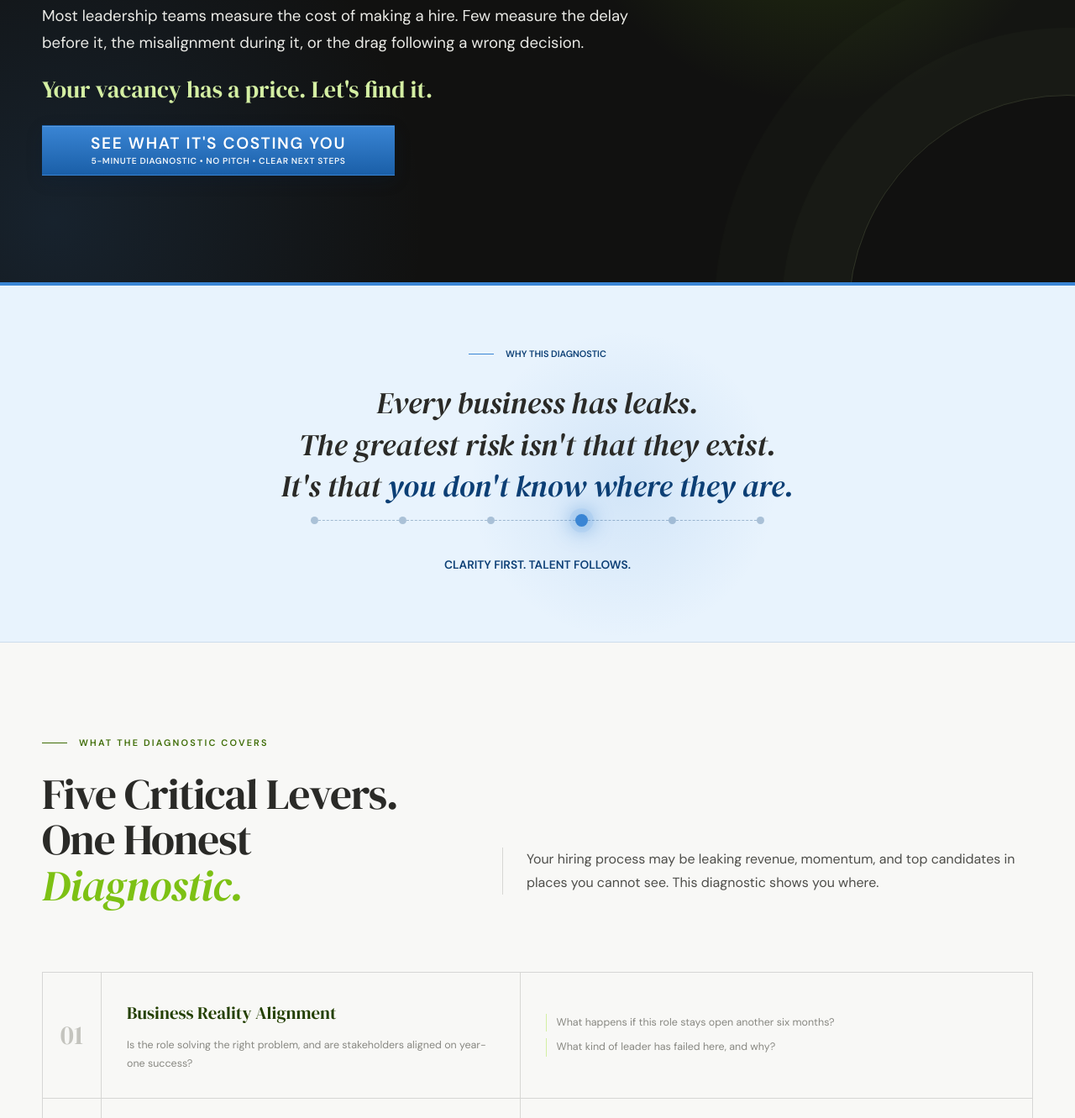
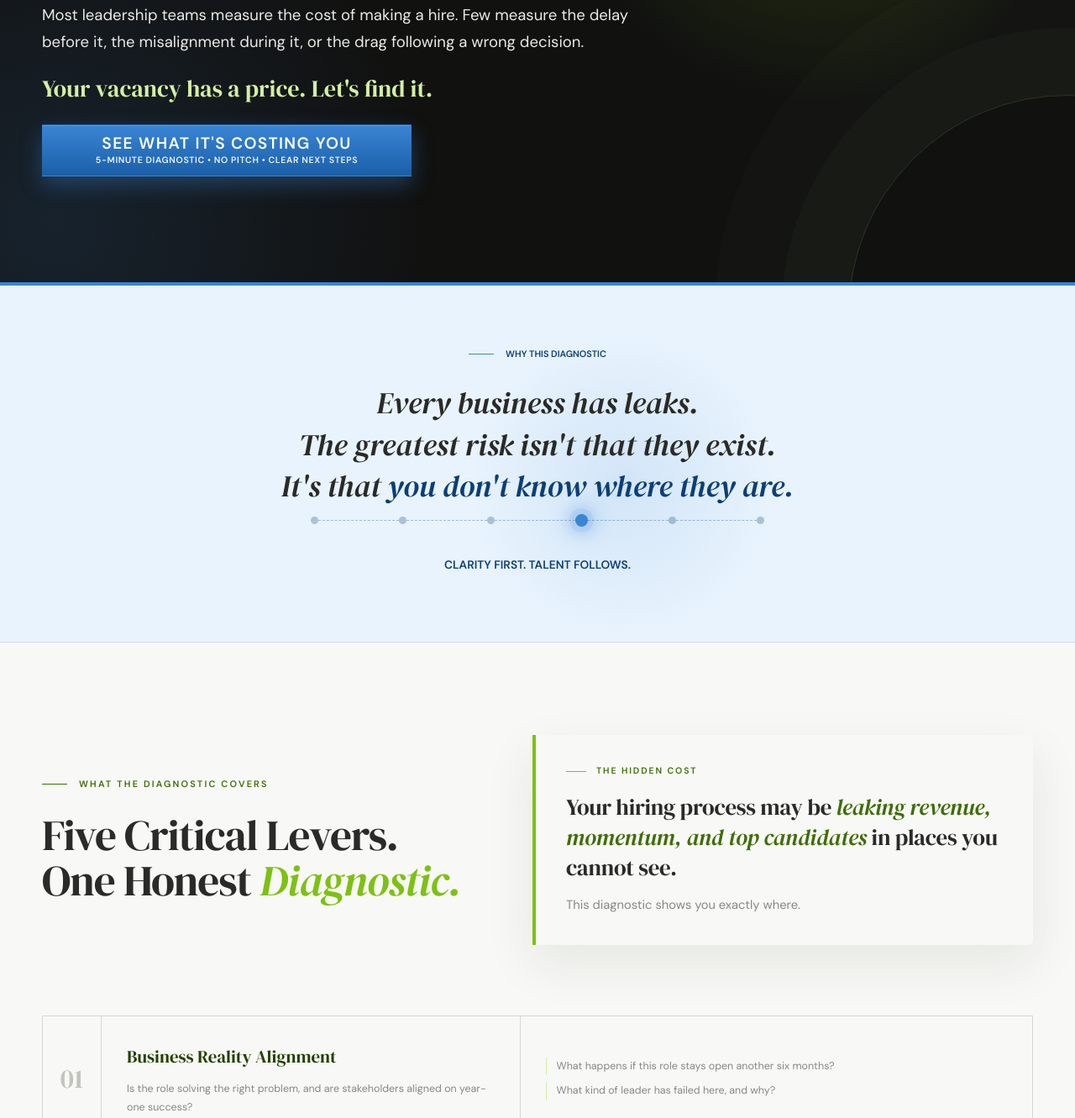
Before and after one commit to HammadAFR/synchrony-lead-magnet, a plain HTML site: page public/index.html in a window 1280 px wide. Shown: the part 465-1796 px from the top of the page at 84% size. Drawn offline with Linux system fonts and the light colour scheme.

Commit message:
Sync enhanced lead magnet with hosted index

```diff
--- a/public/index.html
+++ b/public/index.html
@@ -98,14 +98,15 @@ nav { position: sticky; top: 0; z-index: 50; border-bottom: 1px solid rgba(248,2
 .hero .body-lg { max-width: 720px; margin-top: 22px; color: var(--gray-100); font-size: 1.16rem; line-height: 1.72; }
 .hero-prompt { margin: 22px 0 0; color: var(--green-100); font-family: "DM Serif Display", serif; font-size: clamp(1.35rem, 2.2vw, 2rem); line-height: 1.18; }
 .hero-actions { display: flex; flex-wrap: wrap; gap: 12px; margin-top: 26px; }
-.hero .hero-actions { max-width: calc(100vw - 40px); flex-wrap: nowrap; }
+.hero .hero-actions { max-width: 440px; width: 100%; flex-wrap: nowrap; }
 .hero .hero-actions .btn { white-space: nowrap; }
 .hero .hero-actions .strategy-btn { min-width: 280px; font-size: 0.8rem; }
-.hero .hero-actions .diagnostic-btn { min-width: 420px; font-size: 0.84rem; }
-.hero .hero-actions .diagnostic-btn small { font-size: 0.64rem; }
+.hero .hero-actions .diagnostic-btn { width: 100%; min-width: 0; min-height: 62px; gap: 3px; font-size: 0.84rem; letter-spacing: 0.1em; box-shadow: inset 0 1px 0 rgba(255,255,255,0.18), 0 8px 22px rgba(58,133,212,0.3); animation: ctaGlow 3.6s ease-in-out infinite; }
+.hero .hero-actions .diagnostic-btn small { font-size: 0.66rem; letter-spacing: 0.06em; opacity: 0.92; }
 .assessment-subhead { display: flex; flex-wrap: wrap; align-items: baseline; gap: 7px 10px; max-width: 720px; margin: 28px 0 0; padding-top: 20px; color: var(--gray-700); font-size: 0.98rem; line-height: 1.55; }
 .assessment-subhead strong { color: var(--green-950); font-family: "DM Serif Display", serif; font-size: clamp(1.25rem, 2vw, 1.62rem); font-weight: 400; line-height: 1.08; }
 .assessment-subhead span { color: var(--gray-700); }
+.assessment-subhead .blueprint-name { color: var(--green-800); font-weight: 700; }
 .assessment-heading-copy .section-title { padding-bottom: 16px; border-bottom: 1px solid rgba(63,109,7,0.16); }
 
 .why-diagnostic { padding: 72px 0 78px; border-top: 4px solid var(--blue-500); border-bottom: 1px solid rgba(12,63,117,0.12); background: var(--blue-050); color: var(--blue-950); text-align: center; }
@@ -129,9 +130,14 @@ nav { position: sticky; top: 0; z-index: 50; border-bottom: 1px solid rgba(248,2
   50% { box-shadow: 0 0 0 7px rgba(58,133,212,0.08), 0 0 24px 5px rgba(58,133,212,0.62); }
 }
 
-.audit-intro { padding: 110px 0 76px; }
-.intro-grid { display: grid; grid-template-columns: 0.85fr 1.15fr; gap: 80px; align-items: end; }
-.intro-note { padding-left: 28px; border-left: 1px solid var(--line); color: var(--gray-700); }
+.audit-intro { padding: 110px 0 84px; }
+.intro-grid { display: grid; grid-template-columns: 0.92fr 1.08fr; gap: clamp(48px, 6vw, 88px); align-items: center; }
+.intro-note { position: relative; padding: 34px 36px; border-left: 4px solid var(--green-500); border-radius: 0 6px 6px 0; background: var(--white); box-shadow: 0 22px 60px rgba(36,64,2,0.09); color: var(--gray-700); }
+.intro-note-label { display: flex; align-items: center; gap: 12px; margin: 0 0 16px; color: var(--green-800); font-size: 0.66rem; font-weight: 600; letter-spacing: 0.18em; text-transform: uppercase; }
+.intro-note-label::before { content: ""; width: 24px; height: 1px; background: var(--green-500); }
+.intro-note p { margin: 0; font-family: "DM Serif Display", serif; font-size: clamp(1.35rem, 2.1vw, 1.72rem); font-weight: 400; line-height: 1.34; color: var(--ink); letter-spacing: -0.01em; }
+.intro-note p strong { color: var(--green-800); font-weight: 400; font-style: italic; }
+.intro-note .intro-note-tail { display: block; margin-top: 14px; font-family: "DM Sans", sans-serif; font-size: 0.92rem; font-style: normal; line-height: 1.7; color: var(--gray-500); letter-spacing: 0; }
 
 .areas { padding: 0 0 110px; }
 .area-table { border: 1px solid var(--line); }
@@ -280,7 +286,7 @@ nav { position: sticky; top: 0; z-index: 50; border-bottom: 1px solid rgba(248,2
 .about { padding: 110px 0; }
 .about-grid { display: grid; grid-template-columns: 0.8fr 1.2fr; gap: 80px; align-items: start; }
 .about-card { padding: 34px; background: var(--black); color: white; }
-.about-card .logo-large { width: 100%; margin-bottom: 28px; mix-blend-mode: screen; }
+.about-card .logo-large { width: 100%; margin-bottom: 28px; }
 .about-card strong { display: block; color: var(--green-100); font-family: "DM Serif Display", serif; font-size: 2rem; font-weight: 400; }
 .about-card span { color: var(--blue-200); font-size: 0.72rem; letter-spacing: 0.12em; text-transform: uppercase; }
 .about-copy .section-title { color: var(--green-950); }
@@ -552,6 +558,12 @@ a:focus-visible { outline: 2px solid var(--green-500); outline-offset: 3px; }
   50% { transform: translate(-22px, -26px); }
 }
 
+/* Primary hero CTA attention glow */
+@keyframes ctaGlow {
+  0%, 100% { box-shadow: inset 0 1px 0 rgba(255,255,255,0.18), 0 8px 20px rgba(58,133,212,0.28); }
+  50% { box-shadow: inset 0 1px 0 rgba(255,255,255,0.18), 0 12px 32px rgba(58,133,212,0.46); }
+}
+
 /* Diagnostic question step transition */
 @keyframes questionIn {
   from { opacity: 0; transform: translateY(12px); }
@@ -615,8 +627,8 @@ a:focus-visible { outline: 2px solid var(--green-500); outline-offset: 3px; }
 <body>
 <nav>
   <div class="shell nav-inner">
-    <a class="brand" href="https://synchronytalent.com/" aria-label="Visit the Synchrony Talent Partners website">
-      <img class="brand-logo" src="synchrony-logo.jpg" alt="Synchrony Talent Partners">
+    <a class="brand" href="https://synchronytalent.com/" target="_blank" rel="noopener noreferrer" aria-label="Visit the Synchrony Talent Partners website">
+      <img class="brand-logo" src="synchrony-logo.png" alt="Synchrony Talent Partners">
     </a>
     <div class="nav-links">
       <a href="#why-diagnostic">Why This Diagnostic</a>
@@ -652,11 +664,14 @@ a:focus-visible { outline: 2px solid var(--green-500); outline-offset: 3px; }
 
   <section class="audit-intro" id="areas">
     <div class="shell intro-grid">
-      <div>
+      <div class="intro-lead">
         <p class="eyebrow">What the diagnostic covers</p>
         <h2 class="section-title">Five Critical Levers.<br>One Honest <em>Diagnostic.</em></h2>
       </div>
-      <p class="intro-note">Your hiring process may be leaking revenue, momentum, and top candidates in places you cannot see. This diagnostic shows you where.</p>
+      <div class="intro-note">
+        <span class="intro-note-label">The hidden cost</span>
+        <p>Your hiring process may be <strong>leaking revenue, momentum, and top candidates</strong> in places you cannot see.<span class="intro-note-tail">This diagnostic shows you exactly where.</span></p>
+      </div>
     </div>
   </section>
 
@@ -690,7 +705,7 @@ a:focus-visible { outline: 2px solid var(--green-500); outline-offset: 3px; }
   <section class="assessment-section" id="assessment">
     <div class="shell">
       <div class="assessment-head">
-        <div class="assessment-heading-copy"><p class="eyebrow">5-minute self-diagnostic</p><h2 class="section-title">Find the <em>revenue leaks</em> before they become expensive mistakes.</h2><p class="assessment-subhead"><strong>Answer 10 core questions for a balanced snapshot.</strong><span>For a deeper diagnostic, complete all 15 questions and receive your Revenue Leadership Hiring Clarity Blueprint.</span></p></div>
+        <div class="assessment-heading-copy"><p class="eyebrow">5-minute self-diagnostic</p><h2 class="section-title">Find the <em>revenue leaks</em> before they become expensive mistakes.</h2><p class="assessment-subhead"><strong>Answer 10 core questions for a balanced snapshot.</strong><span>For a deeper diagnostic, complete all 15 questions and receive your <b class="blueprint-name">Revenue Leadership Hiring Clarity Blueprint</b>.</span></p></div>
         <div class="assessment-description">
           <p><strong>Start the 5 minute diagnostic</strong> and get an instant read on where your sales leadership hiring process may be leaking clarity, slowing growth, or increasing the risk of another wrong-fit leader.</p>
         </div>
@@ -835,7 +850,7 @@ a:focus-visible { outline: 2px solid var(--green-500); outline-offset: 3px; }
 <footer><div class="shell footer-inner"><span>© Synchrony Talent Partners · Executive Search and Leadership Talent Advisory. The Best Don't Apply. They're Found.</span><a href="#michael" onclick="openMichael(event)">About Michael North</a></div></footer>
 
 <div class="profile-view" id="michaelView">
-  <div class="profile-nav"><div class="shell profile-nav-inner"><a class="brand" href="https://synchronytalent.com/" aria-label="Visit the Synchrony Talent Partners website"><img class="brand-logo" data-logo alt="Synchrony Talent Partners"></a><div class="profile-links"><a href="#profile-about" onclick="scrollProfile(event, 'profile-about')">About</a><a href="#profile-testimonials" onclick="scrollProfile(event, 'profile-testimonials')">Voices</a><a href="#profile-how" onclick="scrollProfile(event, 'profile-how')">How I Work</a><a href="#profile-contact" onclick="scrollProfile(event, 'profile-contact')">Contact</a><button class="profile-back" type="button" onclick="history.back()">← Back</button></div></div></div>
+  <div class="profile-nav"><div class="shell profile-nav-inner"><a class="brand" href="https://synchronytalent.com/" target="_blank" rel="noopener noreferrer" aria-label="Visit the Synchrony Talent Partners website"><img class="brand-logo" data-logo alt="Synchrony Talent Partners"></a><div class="profile-links"><a href="#profile-about" onclick="scrollProfile(event, 'profile-about')">About</a><a href="#profile-testimonials" onclick="scrollProfile(event, 'profile-testimonials')">Voices</a><a href="#profile-how" onclick="scrollProfile(event, 'profile-how')">How I Work</a><a href="#profile-contact" onclick="scrollProfile(event, 'profile-contact')">Contact</a><button class="profile-back" type="button" onclick="history.back()">← Back</button></div></div></div>
   <section class="profile-hero"><div class="shell"><div class="profile-hero-copy"><p class="eyebrow">Michael North · The Sales Talent Whisperer</p><h1 class="display">Most companies do not have a <em>talent problem.</em> They have a clarity, alignment, and evaluation problem.</h1><p>I help growth-stage companies hire sales leaders who actually fit by going deeper than the resume, asking better questions, and uncovering the truth beneath the surface before anyone makes an expensive decision.</p><div class="hero-actions"><a class="btn btn-primary" href="#profile-contact" onclick="openMichaelContact(event)">Start a Conversation</a></div></div></div></section>
   <div class="profile-stats"><div class="profile-stat"><strong>25+</strong><span>Years of Experience</span></div><div class="profile-stat"><strong>100%</strong><span>Relationship-First</span></div><div class="profile-stat"><strong>Retained</strong><span>Search Model</span></div><div class="profile-stat"><strong>Truth</strong><span>Before Transaction</span></div></div>
   <section class="profile-section profile-about" id="profile-about"><div class="shell profile-two-col"><div><p class="eyebrow">Who I am</p><p class="profile-quote">“I hear what others miss, ask what others avoid, and uncover alignment that does not show up on a resume.”</p><div class="profile-credentials"><div class="profile-credential"><strong>Founder &amp; CEO, Synchrony Talent Partners</strong><span>Boutique retained executive search specializing in sales leadership for growth-stage companies.</span></div><div class="profile-credential"><strong>25+ Years in Sales Leadership &amp; Recruiting</strong><span>Experience across operating leadership and executive search before building Synchrony.</span></div></div></div><div class="profile-copy"><p class="eyebrow">The real problem</p><h2 class="section-title">I am not here to fill seats. I am here to <em>find truth.</em></h2><p>Most hiring processes are built around speed and appearances. Companies write job descriptions describing the last person who held the role. Candidates rehearse answers. Interviewers mistake credentials for capability. Then everyone wonders why the hire did not work out.</p><p>I work differently. I use intentional listening, radical curiosity, and repeated questioning to get beneath the surface with clients, candidates, and the role itself.</p><p>That is not a sales pitch. It is a methodology, and it produces a fundamentally different result than a transactional process.</p></div></div></section>
```
Also changed, not shown: public/synchrony-logo.png (added).
